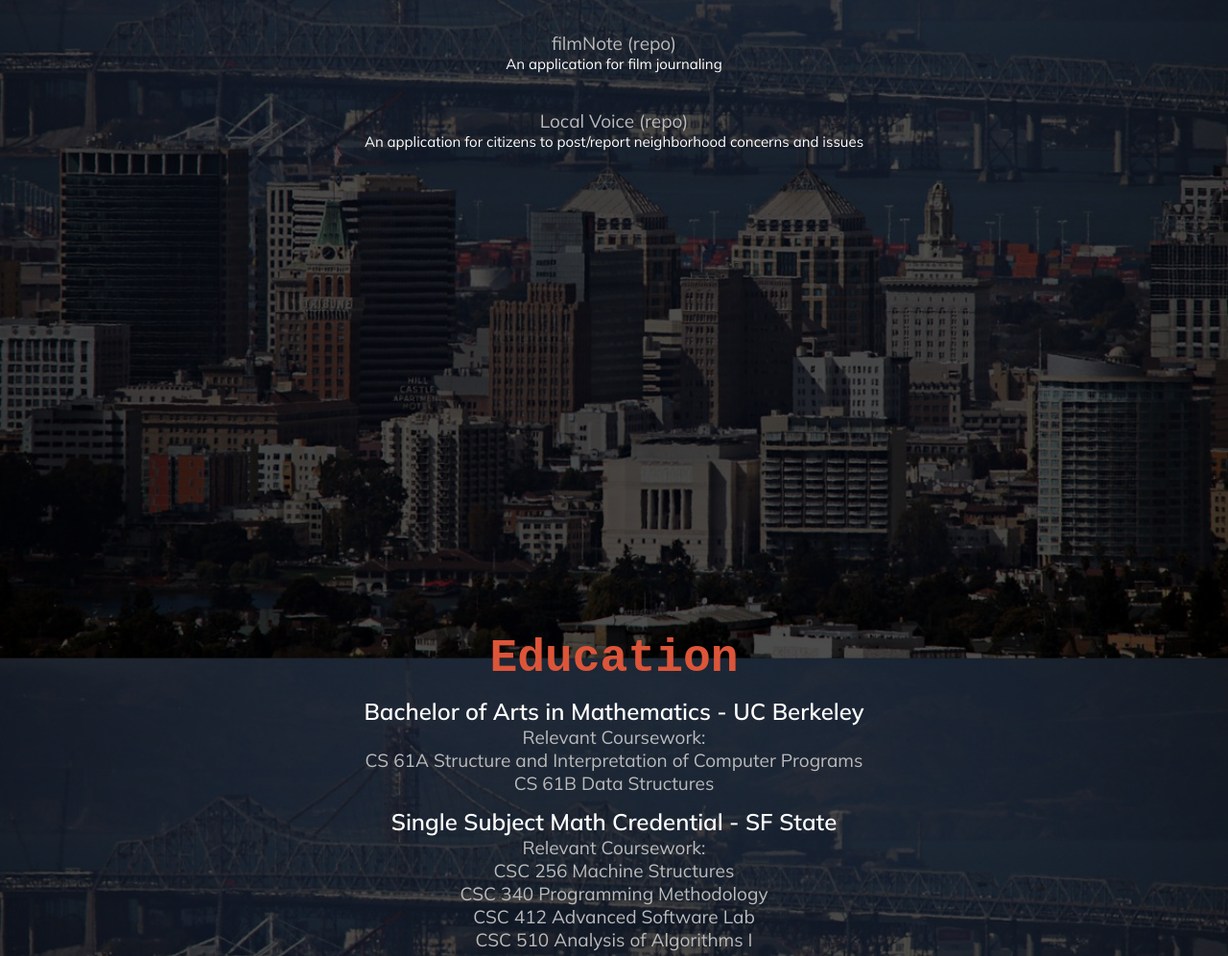
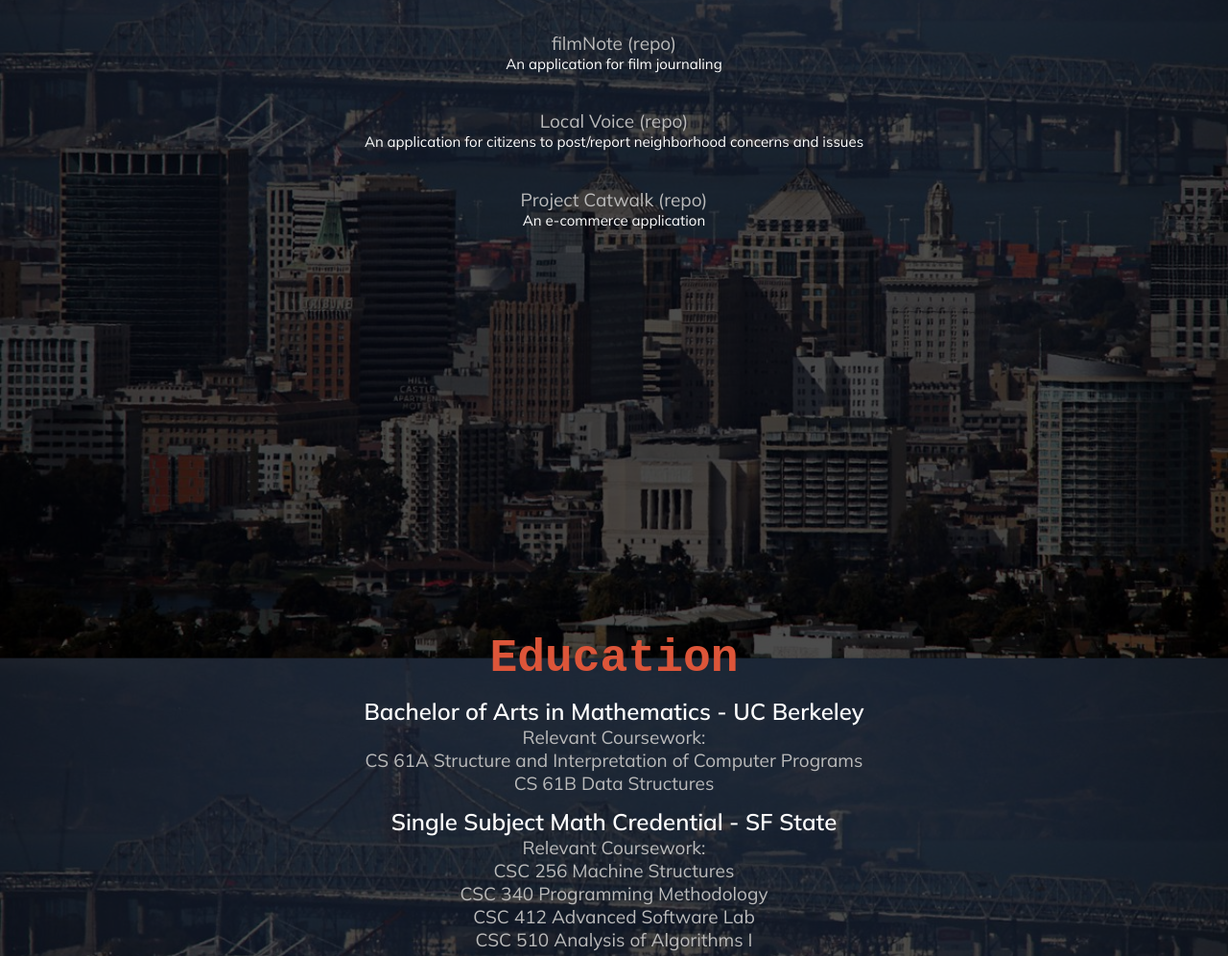
Before and after one commit to maggiethingie/maggiethingie.github.io, a plain HTML site: page index.html in a window 1280 px wide. Shown: the part 1021-2017 px from the top of the page at 96% size. Drawn offline with Linux system fonts and the light colour scheme; a web font is replaced by a local one.

Commit message:
Update index.html

```diff
--- a/index.html
+++ b/index.html
@@ -46,6 +46,10 @@
 						<li>
 							<a href="https://github.com/maggiethingie/local-voice" target="_blank">Local Voice (repo)</a>
 							<p>An application for citizens to post/report neighborhood concerns and issues</p>
+						</li>
+						<li>
+							<a href="https://github.com/holistichawks/project-catwalk" target="_blank">Project Catwalk (repo)</a>
+							<p>An e-commerce application</p>
 						</li>
 					</ul>
 
```
